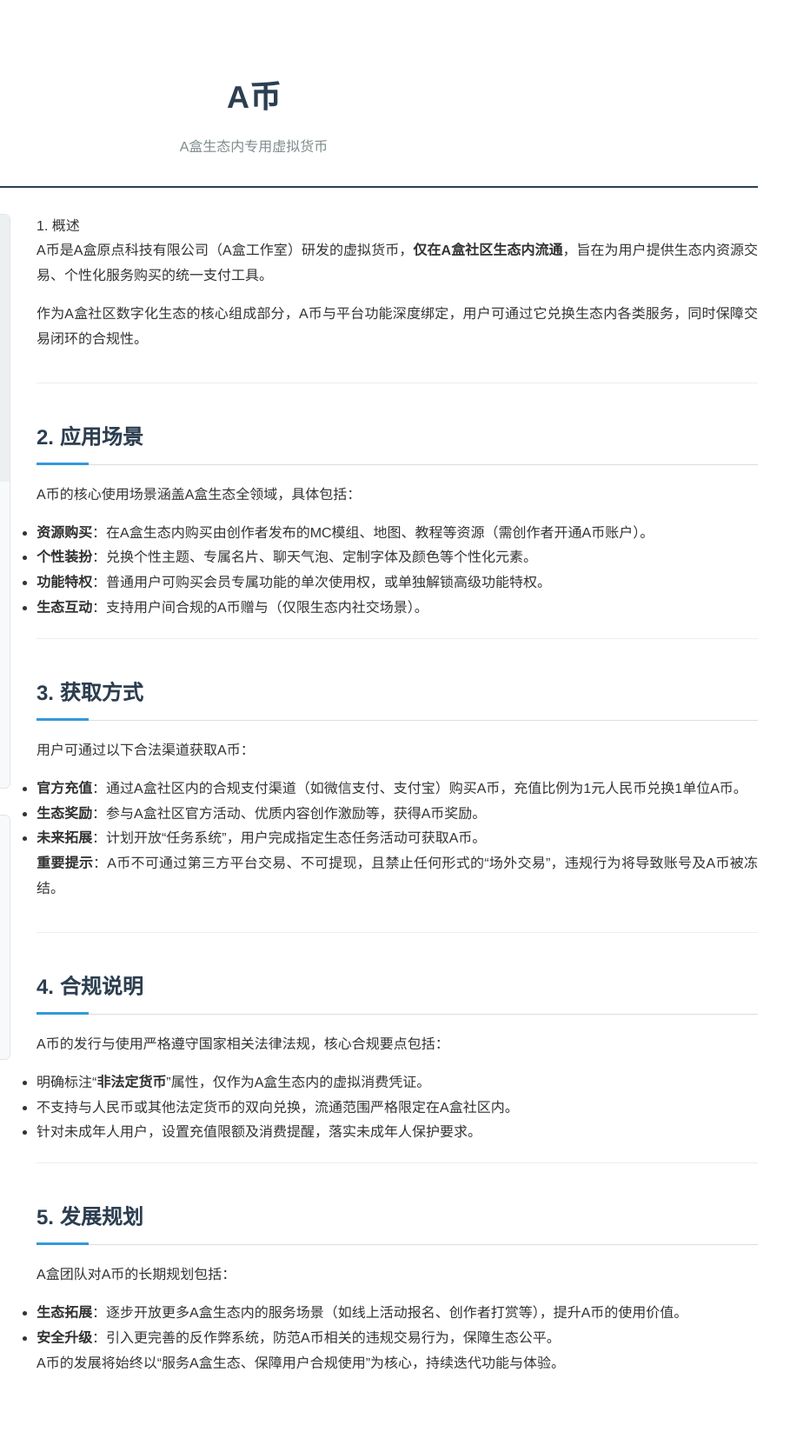
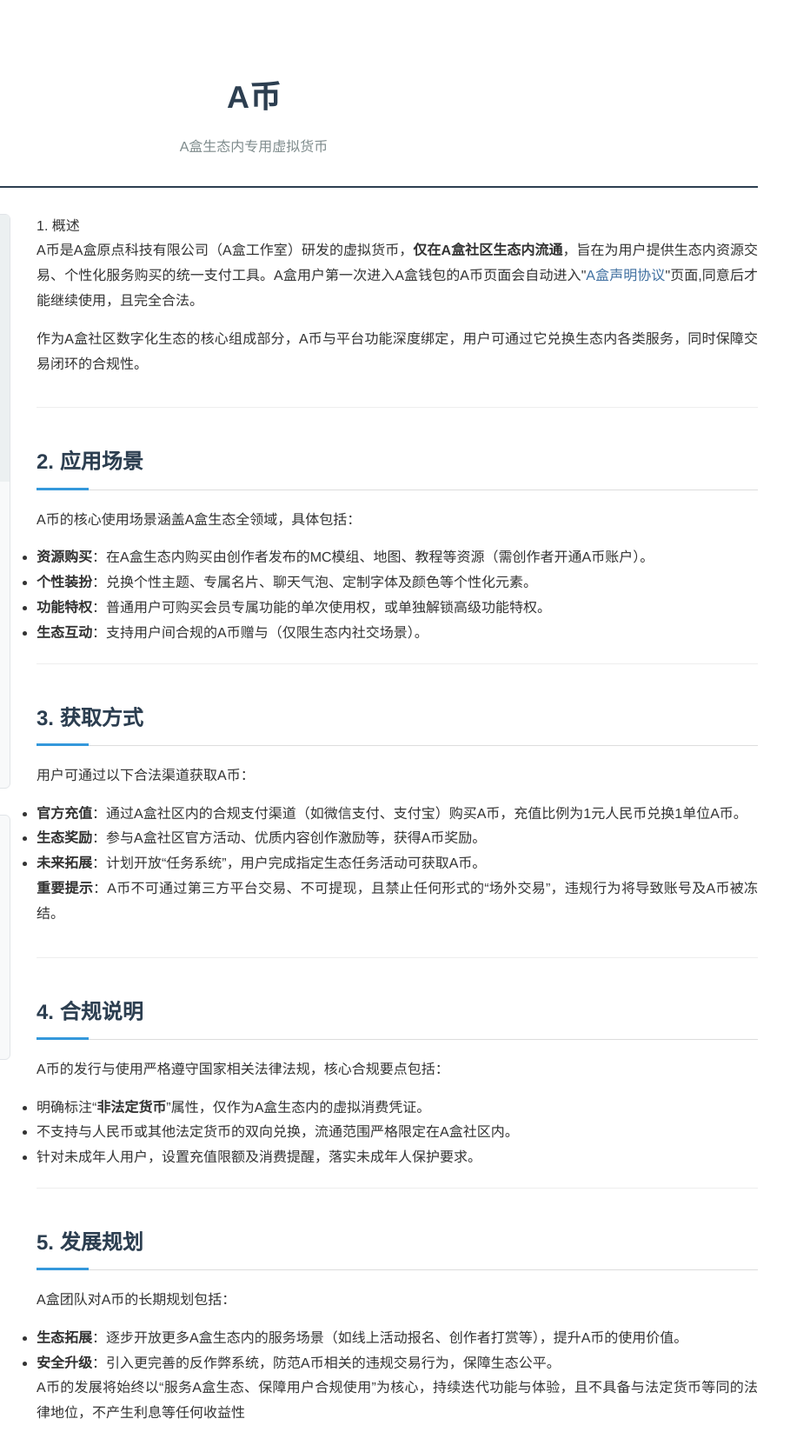
Before and after one commit to mcabox/xiaobaiwiki, a plain HTML site: page A币.html in a window 1280 px wide. Shown: the full height of the page at 87% size, 348-1280 px from the left. Drawn offline with Linux system fonts and the light colour scheme.

Commit message:
Add files via upload

```diff
--- a/A币.html
+++ b/A币.html
@@ -47,7 +47,7 @@
         <div class="content-area">
             <div class="content-section" id="overview">
                 <h>1. 概述</h2>
-                <p>A币是A盒原点科技有限公司（A盒工作室）研发的虚拟货币，<strong>仅在A盒社区生态内流通</strong>，旨在为用户提供生态内资源交易、个性化服务购买的统一支付工具。</p>
+                <p>A币是A盒原点科技有限公司（A盒工作室）研发的虚拟货币，<strong>仅在A盒社区生态内流通</strong>，旨在为用户提供生态内资源交易、个性化服务购买的统一支付工具。A盒用户第一次进入A盒钱包的A币页面会自动进入"<a href="https://mcabox.github.io/newabox/A%E5%B8%81%E5%A3%B0%E6%98%8E.html" class="no-underline">A盒声明协议</a>"页面,同意后才能继续使用，且完全合法。</p>
                 <p>作为A盒社区数字化生态的核心组成部分，A币与平台功能深度绑定，用户可通过它兑换生态内各类服务，同时保障交易闭环的合规性。</p>
             </div>
             <div class="content-section" id="application">
@@ -86,7 +86,7 @@
                     <li><strong>生态拓展</strong>：逐步开放更多A盒生态内的服务场景（如线上活动报名、创作者打赏等），提升A币的使用价值。</li>
                     <li><strong>安全升级</strong>：引入更完善的反作弊系统，防范A币相关的违规交易行为，保障生态公平。</li>
                    </ul>
-                <p>A币的发展将始终以“服务A盒生态、保障用户合规使用”为核心，持续迭代功能与体验。</p>
+                <p>A币的发展将始终以“服务A盒生态、保障用户合规使用”为核心，持续迭代功能与体验，且不具备与法定货币等同的法律地位，不产生利息等任何收益性</p>
             </div>
         </div>
  </div>
```
